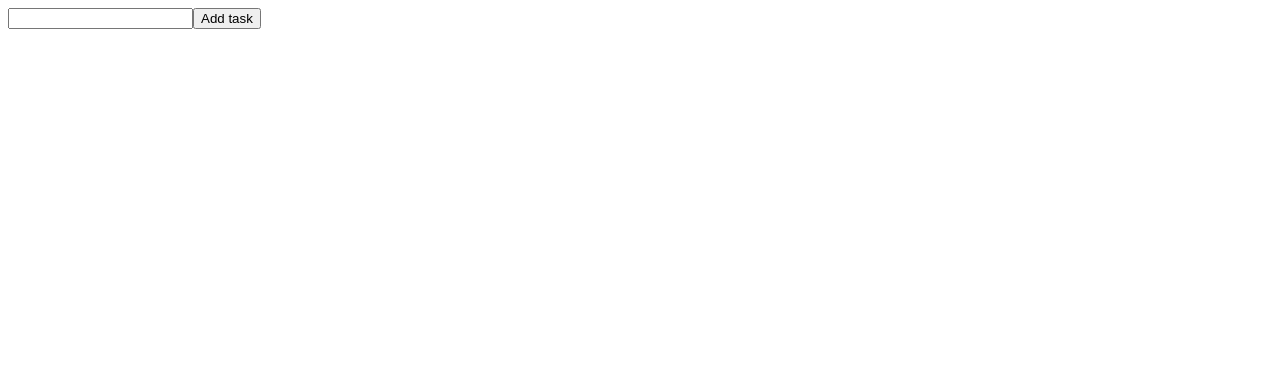
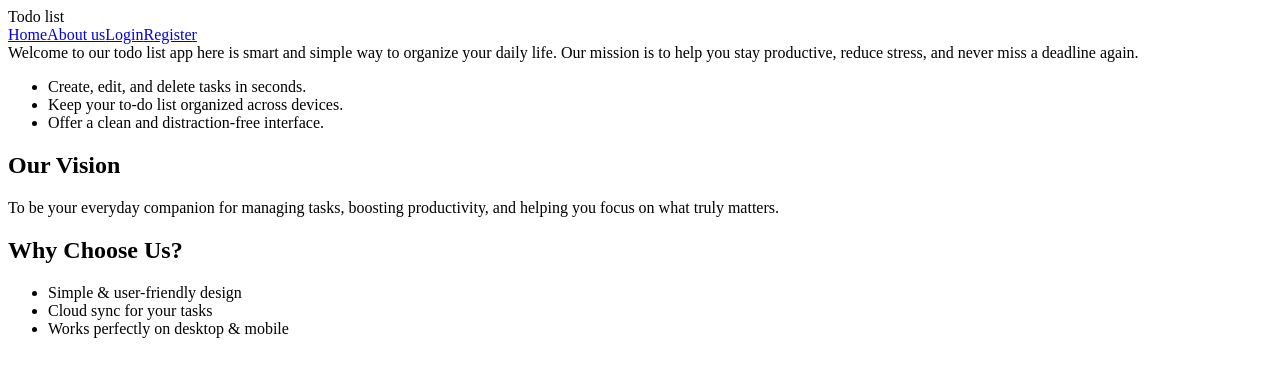
Before and after one commit to Nitinsaini1515/todolist-mern-stack-project, a React (Vite) app in the folder frontend/todoproject/: page /aboutus in a window 1280 px wide. Shown: the top 376 px of the page. Built offline with nearby package versions, Linux system fonts and the light colour scheme.

Commit message:
Implement routing and add new components for Home, About Us, Login, Logout, and Register; refactor App component to use RouterProvider and Navbar

```diff
--- a/frontend/todoproject/src/App.jsx
+++ b/frontend/todoproject/src/App.jsx
@@ -1,13 +1,69 @@
 
 import './App.css'
 import CreateTask from './components/createTask'
-import Navbar from './components/createTask'
+// import Navbar from './components/createTask'
+import Navbar from './components/navbar'
+import Home from './components/home'
+import AboutUs from './components/aboutUs'
+import Login from './components/login'
+import Logout from './components/logout'
+import {createBrowserRouter,RouterProvider} from 'react-router-dom'
+import Register from './components/register'
 
+const router = createBrowserRouter([
+ {
+    path: "/Home",
+    element: (
+      <>
+        <Navbar />
+        <Home />
+      </>
+    ),
+  },
+ {
+    path: "/",
+    element: (
+      <>
+        <Navbar />
+        <Home />
+      </>
+    ),
+  },
+    {
+        path:"/aboutus",
+        element:(
+          <>
+        <Navbar/>
+        <AboutUs/>
+          </>
+        ),
+    },
+    {
+        path:"/login",
+        element:(
+      <>
+        <Navbar/>
+        <Login/>
+        </>
+        ),
+
+    },
+    {
+        path:"/register",
+        element:(
+            <>
+            <Navbar/>
+            <Register/>
+            </>
+        )
+
+    }
+])
 function App() {
 
   return (
 <>
-<CreateTask/>
+<RouterProvider router={router}/>
 </>
   )
 }
--- /dev/null
+++ b/frontend/todoproject/src/components/aboutUs.jsx
@@ -0,0 +1,37 @@
+import React from 'react'
+
+const AboutUs = () => {
+  return (
+    <>
+    <div>
+        Welcome to our todo list app here is smart and simple way to
+        organize your daily life. Our mission is to help you stay productive,
+        reduce stress, and never miss a deadline again.
+    </div>
+      <div>
+        <ul>
+          <li>Create, edit, and delete tasks in seconds.</li>
+        <li>Keep your to-do list organized across devices.</li>
+        <li>Offer a clean and distraction-free interface.</li>
+        </ul>
+      </div>
+<div>
+       <h2 >Our Vision</h2>
+      <p >
+        To be your everyday companion for managing tasks, boosting productivity,
+        and helping you focus on what truly matters.
+      </p>
+</div>
+<div>
+  <h2>Why Choose Us?</h2>
+      <ul>
+        <li>Simple & user-friendly design</li>
+        <li>Cloud sync for your tasks</li>
+        <li>Works perfectly on desktop & mobile</li>
+      </ul>
+</div>
+    </>
+  )
+}
+
+export default AboutUs
--- /dev/null
+++ b/frontend/todoproject/src/components/home.jsx
@@ -0,0 +1,14 @@
+import React from 'react'
+import CreateTask from './createTask'
+import Navbar from './navbar'
+
+const Home = () => {
+  return (
+    <div>
+      {/* <Navbar/> */}
+      <CreateTask/>
+    </div>
+  )
+}
+
+export default Home
--- /dev/null
+++ b/frontend/todoproject/src/components/login.jsx
@@ -0,0 +1,11 @@
+import React from 'react'
+
+const Login = () => {
+  return (
+    <div>
+
+    </div>
+  )
+}
+
+export default Login
--- /dev/null
+++ b/frontend/todoproject/src/components/logout.jsx
@@ -0,0 +1,11 @@
+import React from 'react'
+
+const Logout = () => {
+  return (
+    <div>
+
+    </div>
+  )
+}
+
+export default Logout
--- /dev/null
+++ b/frontend/todoproject/src/components/navbar.jsx
@@ -0,0 +1,21 @@
+import React from 'react'
+import Home from './home'
+import AboutUs from './aboutUs'
+import { NavLink } from 'react-router-dom'
+const Navbar = () => {
+  return (
+ <>
+ <div>
+  Todo list
+ </div>
+ <div>
+<NavLink to="/home">Home</NavLink>
+ <NavLink to="/aboutus">About us</NavLink>
+ <NavLink to="/login">Login</NavLink>
+ <NavLink to="/Register">Register</NavLink>
+ </div>
+ </>
+  )
+}
+
+export default Navbar
--- /dev/null
+++ b/frontend/todoproject/src/components/register.jsx
@@ -0,0 +1,41 @@
+import React, { useState } from "react";
+
+
+const Register =()=>{
+const [username,setUsername] = useState("")
+const[password,setPassword] = useState("")
+const [email,setEmail] = useState("")
+const [fullname,setFullname] = useState("")
+const [message,setMessage] = useState("")
+const registerUser = async()=>{
+  if((username&&password&&email&&fullname).trim()== ""){
+    setMessage("All fields are required")
+    return;
+  }
+  try {
+
+    const response = await axios.post("/api/v1/user/register",
+      {fullname:fullname},
+      {username:username},
+      {email:email},
+      {password:password},{
+            withCredentials:true,
+      headers:{
+"Content-Type":"application/json"}
+      }
+    );
+    setMessage("User is registerd successfully")
+  } catch (error) {
+    setMessage("There is an error in register")
+  }
+}
+
+return(
+  <>
+  <form action="/login" method="post">
+
+  </form>
+  </>
+)
+}
+export default Register
--- a/frontend/todoproject/src/main.jsx
+++ b/frontend/todoproject/src/main.jsx
@@ -2,7 +2,11 @@
 import { createRoot } from 'react-dom/client'
 import './index.css'
 import App from './App.jsx'
+import { StrictMode } from 'react'
 
 createRoot(document.getElementById('root')).render(
-    <App />
+    <StrictMode>
+
+        <App />
+    </StrictMode>
 )
```
